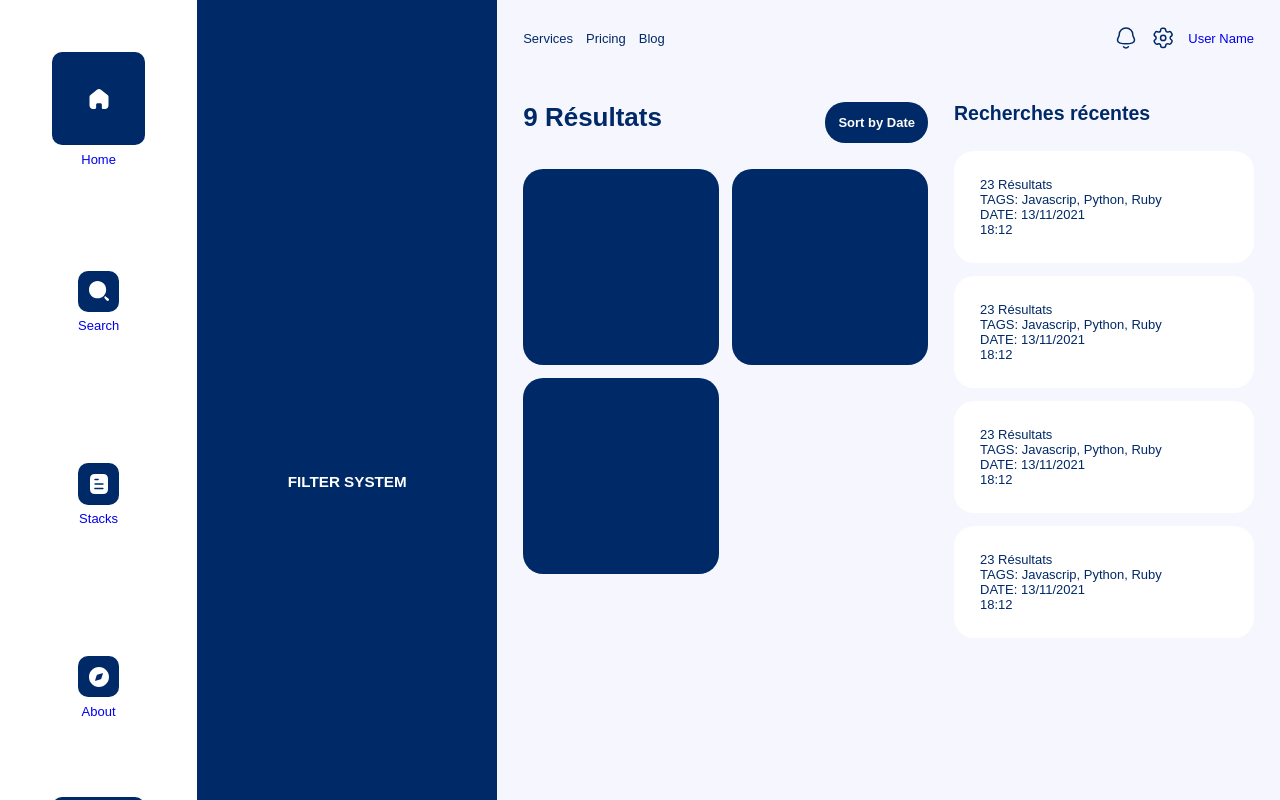
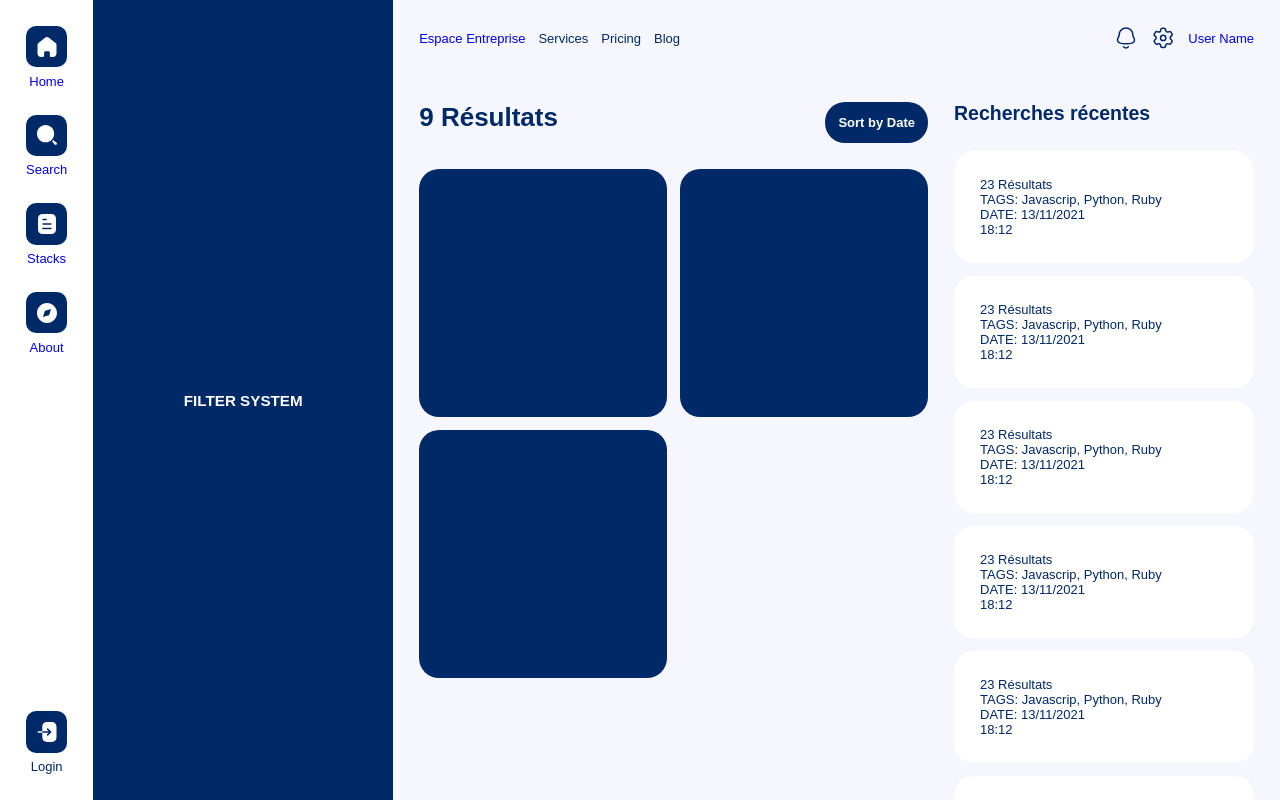
Before and after one commit to BFH92/front_stacker, a React (Create React App) app: page /search/compagny in a window 1280 px wide. Shown: the top 800 px of the page. Built offline with nearby package versions, Linux system fonts and the light colour scheme.

Commit message:
update Search Page

```diff
--- a/src/Components/FilterSystem/filterSystem.scss
+++ b/src/Components/FilterSystem/filterSystem.scss
@@ -5,4 +5,5 @@
   place-items: center;
   color: $white;
   background-color: $blue;
+  overflow-y: scroll;
 }
--- a/src/Components/FilterSystem/index.jsx
+++ b/src/Components/FilterSystem/index.jsx
@@ -7,7 +7,6 @@ const FilterSystem = () => {
     <div className="container_filter--system">
       <h3>FILTER SYSTEM</h3>
     </div>
-
   );
 };
 
--- a/src/Components/Header/index.jsx
+++ b/src/Components/Header/index.jsx
@@ -10,6 +10,11 @@ const Header = () => {
     <header className="container__header">
       <div className="container__subnav">
         <ul>
+          <li>
+            <Link to="/compagny/dashboard">
+              Espace Entreprise
+            </Link>
+          </li>
           <li>Services</li>
           <li>Pricing</li>
           <li>Blog</li>
--- a/src/Components/PreviewRecentSearch/index.jsx
+++ b/src/Components/PreviewRecentSearch/index.jsx
@@ -4,7 +4,7 @@ import './previewRecentSearch.scss';
 const PreviewRecentSearch = () => {
 
   return (
-    <li className="item">
+    <li className="recent--search--item">
       <p>23 Résultats</p>
       <p>TAGS: Javascrip, Python, Ruby</p>
       <p>DATE: 13/11/2021</p>
--- a/src/Components/PreviewRecentSearch/previewRecentSearch.scss
+++ b/src/Components/PreviewRecentSearch/previewRecentSearch.scss
@@ -1,7 +1,8 @@
 @import '../../Styles/variables.scss';
 
-.item {
+.recent--search--item {
   background-color: $white;
   border-radius: $medium-radius;
   padding: $padding * 2;
+  cursor: pointer;
 }
--- a/src/Components/RecentSearch/index.jsx
+++ b/src/Components/RecentSearch/index.jsx
@@ -13,6 +13,14 @@ const RecentSearch = () => {
           <PreviewRecentSearch />
           <PreviewRecentSearch />
           <PreviewRecentSearch />
+          <PreviewRecentSearch />
+          <PreviewRecentSearch />
+          <PreviewRecentSearch />
+          <PreviewRecentSearch />
+          <PreviewRecentSearch />
+          <PreviewRecentSearch />
+          <PreviewRecentSearch />
+          <PreviewRecentSearch />
         </ul>
       </div>
     </div>
--- a/src/Pages/CompagnyDashboard/index.jsx
+++ b/src/Pages/CompagnyDashboard/index.jsx
@@ -1,9 +1,13 @@
 import React from 'react';
+import Header from '../../Components/Header';
 
 const CompagnyDashboard = () => {
 
   return (
-    <h1>COMPAGNY DASHBOARD</h1>
+    <div className="">
+      <Header />
+      <h1>COMPAGNY DASHBOARD</h1>
+  </div>
   );
 };
 
--- a/src/Pages/SearchCompagny/searchCompagny.scss
+++ b/src/Pages/SearchCompagny/searchCompagny.scss
@@ -14,7 +14,6 @@
 }
 
 .container__results--all {
-  position: relative;
   height: 100%;
   display: grid;
   grid-template-columns: 1fr 300px;
--- a/src/index.jsx
+++ b/src/index.jsx
@@ -29,7 +29,7 @@ const App = () => {
             <Route path="/about" render={() => <About />} />
             <Route path="/stacks" render={() => <Stacks />} />
             <Route path="/search/compagny" render={() => <SearchCompagny />} />
-            <Route path="/compagny" render={() => <Compagny key={uuidv4()} />} />
+            <Route path="/compagny" exact render={() => <Compagny key={uuidv4()} />} />
             <Route path="/user/dashboard" render={() => <UserDashboard key={uuidv4()} />} />
             <Route path="/compagny/dashboard" render={() => <CompagnyDashboard key={uuidv4()} />} />
             <Route path="/user/notifications" render={() => <Notifications />} />
```
